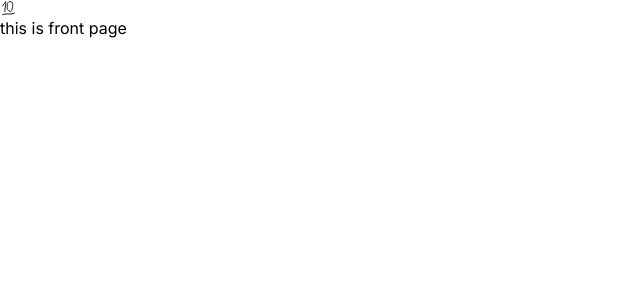
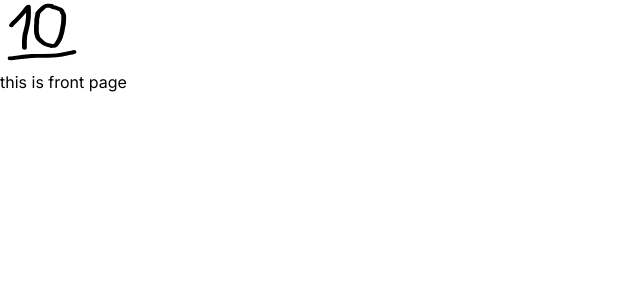
Before and after one commit to huytrvan/tenpoint-frontend, a Nuxt app: page / in a window 1280 px wide. Shown: the top 300 px of the page, without its empty margins (0-640 px from the left). Built offline with nearby package versions, Linux system fonts and the light colour scheme.

Commit message:
fix> logo and header

```diff
--- /dev/null
+++ b/assets/css/styles.css
@@ -0,0 +1,3 @@
+body a {
+  @apply inline-block;
+}
--- a/components/header/index.vue
+++ b/components/header/index.vue
@@ -12,6 +12,6 @@ export default {
 </script>
 <style scoped>
   .logo {
-    @apply h-4 w-4 mr-2;
+    @apply h-16 w-20 mr-2;
   }
 </style>
--- a/nuxt.config.js
+++ b/nuxt.config.js
@@ -15,7 +15,9 @@ export default {
   },
 
   // Global CSS: https://go.nuxtjs.dev/config-css
-  css: [],
+  css: [
+    '~/assets/css/styles.css',
+  ],
 
   // Plugins to run before rendering page: https://go.nuxtjs.dev/config-plugins
   plugins: [],
```
Also changed, not shown: static/tenpoint-logo.svg.
